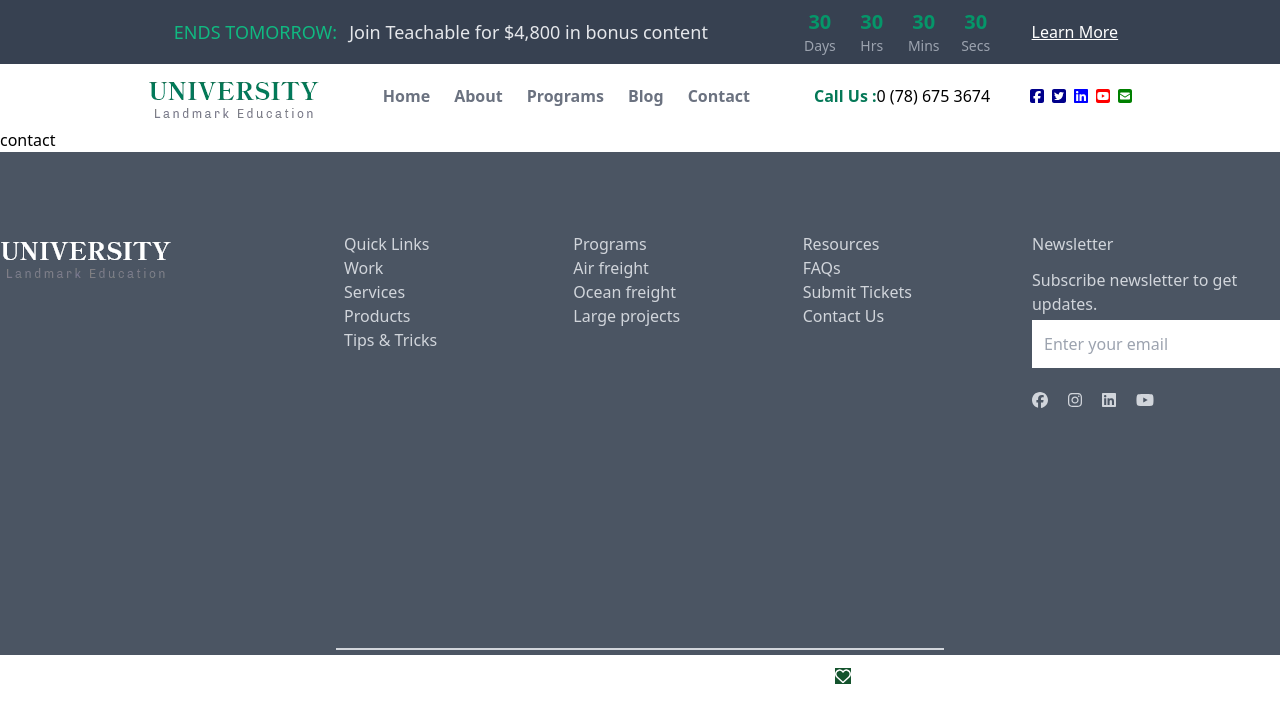
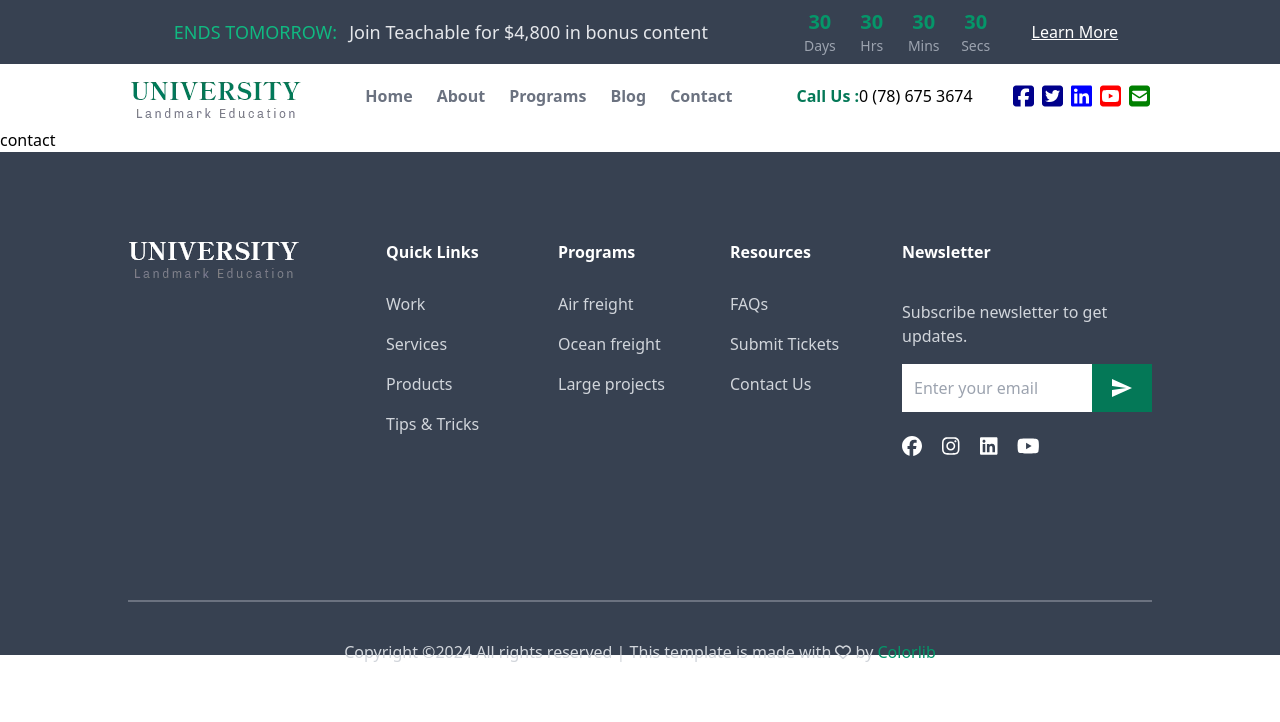
Before and after one commit to Sadam-PK/university-design, a React (Vite) app: page /contact in a window 1280 px wide. Shown: the top 722 px of the page. Built offline with nearby package versions, Linux system fonts and the light colour scheme.

Commit message:
landing page updated

```diff
--- a/src/App.css
+++ b/src/App.css
@@ -6,3 +6,12 @@
   height: 100vh;
   width: 100%;
 }
+
+.background2 {
+  background-image: url("./assets/visit1.jpg");
+  background-size: contain;
+  background-repeat: no-repeat;
+  background-position: right;
+  height: 100vh;
+  width: 100%;
+}
--- a/src/components/AppBar.jsx
+++ b/src/components/AppBar.jsx
@@ -32,7 +32,9 @@ export default function AppBar() {
       </div>
 
       <div>
-        <a href="#" className="text-white underline">Learn More</a>
+        <a href="#" className="text-white underline">
+          Learn More
+        </a>
       </div>
     </div>
   );
--- a/src/components/Footer.jsx
+++ b/src/components/Footer.jsx
@@ -1,21 +1,27 @@
 import { FontAwesomeIcon } from "@fortawesome/react-fontawesome";
 import universityLogo from "../assets/logo_footer.webp";
-import { faFacebook, faInstagram, faYoutube } from "@fortawesome/free-brands-svg-icons";
+import sendButton from "../assets/Icon-send.svg";
+
+import {
+  faFacebook,
+  faInstagram,
+  faYoutube,
+} from "@fortawesome/free-brands-svg-icons";
 import { faLinkedin } from "@fortawesome/free-brands-svg-icons/faLinkedin";
 import { faHeart } from "@fortawesome/free-regular-svg-icons/faHeart";
 
 export default function Footer() {
   return (
     <div
-      className="bg-gray-600  flex flex-col items-center py-20"
+      className="bg-gray-700  flex flex-col items-center py-20 px-32"
       style={{ height: 503 }}
     >
-      <div className="grid grid-cols-12 gap-24 text-gray-300">
+      <div className="grid grid-cols-12 gap-2 text-gray-300">
         <div className="col-span-3">
           <img src={universityLogo} alt="" />
         </div>
-        <div className="col-span-2 ">
-          <h4>Quick Links</h4>
+        <div className="col-span-2 leading-10">
+          <h4 className="text-white font-bold pb-3">Quick Links</h4>
           <ul className="">
             <li>Work</li>
             <li>Services</li>
@@ -23,16 +29,16 @@ export default function Footer() {
             <li>Tips & Tricks</li>
           </ul>
         </div>
-        <div className="col-span-2 ">
-          <h4>Programs</h4>
+        <div className="col-span-2 leading-10">
+          <h4 className="text-white font-bold pb-3">Programs</h4>
           <ul>
             <li>Air freight</li>
             <li>Ocean freight</li>
             <li>Large projects</li>
           </ul>
         </div>
-        <div className="col-span-2 ">
-          <h4>Resources</h4>
+        <div className="col-span-2 leading-10">
+          <h4 className="text-white font-bold pb-3">Resources</h4>
           <ul>
             <li>FAQs</li>
             <li>Submit Tickets</li>
@@ -41,31 +47,43 @@ export default function Footer() {
         </div>
         <div className="col-span-3 ">
           <div>
-            <h4 className="pb-2">Newsletter</h4>
-            <p className="py-1">Subscribe newsletter to get updates.</p>
+            <h4 className="pb-3 text-white font-bold leading-10">Newsletter</h4>
+            <p className="py-4">Subscribe newsletter to get updates.</p>
           </div>
-          <div>
-            <input type="text" placeholder="Enter your email" className="p-3 w-full"/>
+
+          <div className="flex flex-row items-center bg-emerald-700">
+            <div>
+              <input
+                type="text"
+                placeholder="Enter your email"
+                className="p-3 w-full"
+              />
+            </div>
+            <div className="w-20 flex justify-center">
+              <button>
+                <img src={sendButton} alt="send button" className="" />
+              </button>
+            </div>
           </div>
-          <div>
+          <div className="text-white">
             <ul className="flex flex-row space-x-5 py-5">
-              <li>
+              <li className="text-xl">
                 <a href="#">
                   <FontAwesomeIcon icon={faFacebook} />
                 </a>
               </li>
-              <li>
+              <li className="text-xl">
                 <a href="#">
                   <FontAwesomeIcon icon={faInstagram} />
                 </a>
               </li>
-              <li>
+              <li className="text-xl">
                 <a href="#">
                   <FontAwesomeIcon icon={faLinkedin} />
                 </a>
               </li>
-              <li>
-              <a href="#">
+              <li className="text-xl">
+                <a href="#">
                   <FontAwesomeIcon icon={faYoutube} />
                 </a>
               </li>
@@ -73,11 +91,13 @@ export default function Footer() {
           </div>
         </div>
       </div>
-      <div className="border-b-2 py-20 border-gray-300 my-4">
-        <p className="relative inset-x-0 -bottom-32 mx-auto w-max text-white p-2">
+      <div className="border-b-2 w-full py-8 border-gray-500">
+        <p className="relative inset-x-0 -bottom-24 mx-auto w-max text-gray-300 pt-8">
           Copyright ©2024 All rights reserved | This template is made with{" "}
-          <FontAwesomeIcon icon={faHeart} className="bg-green-900" /> by
-          Colorlib
+          <FontAwesomeIcon icon={faHeart} className="" /> by{" "}
+          <a href="#" className="text-emerald-600">
+            Colorlib
+          </a>
         </p>
       </div>
     </div>
--- a/src/components/Header.jsx
+++ b/src/components/Header.jsx
@@ -13,7 +13,10 @@ import {
 
 export default function Header() {
   return (
-    <div className="h-16 flex flex-row justify-center items-center">
+    <div
+      className="h-16 flex flex-row justify-center items-center
+     bg-white top-0 sticky w-full"
+    >
       <div>
         <img src={Logo} alt="Logo" />
       </div>
@@ -41,12 +44,12 @@ export default function Header() {
 
       {/* ----------- contact & social icons --------------- */}
 
-      <div className="flex flex-row">
+      <div className="flex flex-row items-center">
         <a href="#" className="text-emerald-700 font-bold">
           Call Us :
         </a>
         <span className="mr-10">0 (78) 675 3674</span>
-        <ul className="flex flex-row space-x-2">
+        <ul className="flex flex-row space-x-2 text-2xl">
           <li>
             <a href="#">
               <FontAwesomeIcon
--- a/src/features/home/Landing.jsx
+++ b/src/features/home/Landing.jsx
@@ -1,7 +1,19 @@
 import Section1 from "./components/Section1";
+import Section2 from "./components/Section2";
+import Section3 from "./components/Section3";
+import Section4 from "./components/Section4";
+import Section5 from "./components/Section5";
+import Section6 from "./components/Section6";
 
-export default function LandingPage(){
-    return <div>
-        <Section1/>
+export default function LandingPage() {
+  return (
+    <div>
+      <Section1 />
+      <Section2 />
+      <Section3 />
+      <Section4/>
+      {/* <Section5/>
+      <Section6/> */}
     </div>
+  );
 }
--- /dev/null
+++ b/src/features/home/components/Section2.jsx
@@ -0,0 +1,31 @@
+import { Fragment } from "react";
+import about1 from "../../../assets/about1.jpg";
+
+export default function Section2() {
+  return (
+    <div className="grid grid-cols-2 px-28 bg-amber-50">
+      <div className="py-28">
+        <img src={about1} alt="" />
+      </div>
+      <div className="flex flex-col py-24 pl-32 leading-loose">
+        <h2 className="font-bold text-4xl text-gray-700">
+          A COMPREHENSIVE TEACHING APPROACH
+        </h2>
+        <p className=" py-8  text-gray-500 font-bold">
+          Lorem ipsum dolor sit amet, consectetur adipiscing elit. Maecenas
+          felis felis, vulputate sit amet mauris et, semper aliquam ligula.
+          Integer efficitur tellus metus, sed feugiat leo posuere ac. Morbi
+          vitae tincidunt malesuada massa.
+        </p>
+        <p className="  text-gray-500 font-bold">
+          Maecenas felis felis, vulputate sit amet mauris et, semper aliquam
+          ligula. Integer efficitur tellus metus, sed feugiat leo posuere ac.
+          Morbi vitae tincidunt mi, et malesuada massa.
+        </p>
+        <a href="#" className="text-emerald-700 font-bold underline mt-10">
+          Learn more
+        </a>
+      </div>
+    </div>
+  );
+}
--- /dev/null
+++ b/src/features/home/components/Section3.jsx
@@ -0,0 +1,55 @@
+import blog1 from "../../../assets/blog1.jpg";
+import blog2 from "../../../assets/blog2.jpg";
+
+export default function Section3() {
+  return (
+    <div className="w-10/12 flex flex-col justify-between  mx-auto py-10">
+      <div className="w-8/12  mx-auto text-center text-gray-600 py-10">
+        <h2 className="font-bold">PROGRAMS WE OFFER</h2>
+        <p className="font-bold">
+          Maecenas felis felis, vulputate sit amet mauris et, semper aliquam
+          ligula. Integer efficitur tellus metus, sed feugiat leo posuere ac.
+          Morbi vitae tincidunt mi, et malesuada massa.
+        </p>
+      </div>
+      <div className="flex flex-row justify-center gap-5">
+        <div className="to-blue-400 p-5 border-gray-200 border-2">
+          <div>
+            <img src={blog1} alt="" width="" />
+          </div>
+          <div className="flex flex-col p-5">
+            <h2 className=" text-gray-700 hover:text-emerald-600 font-bold text-xl">
+              Facilty of Science
+            </h2>
+            <p>
+              Integer efficitur tellus metus, sed feugiat leo posuere ac. Morbi
+              vitae tincidunt mi, et malesuada massa. Sed blandit placerat elit
+              sit amet condimentum.
+            </p>
+            <a href="#" className="underline text-emerald-600">
+              Learn More
+            </a>
+          </div>
+        </div>
+        <div className="p-5  border-gray-200 border-2">
+          <div>
+            <img src={blog2} alt="" width="" />
+          </div>
+          <div className="flex flex-col p-5">
+            <h2 className=" text-gray-700 hover:text-emerald-600 font-bold text-xl">
+              Faculty of Arts
+            </h2>
+            <p>
+              Integer efficitur tellus metus, sed feugiat leo posuere ac. Morbi
+              vitae tincidunt mi, et malesuada massa. Sed blandit placerat elit
+              sit amet condimentum.
+            </p>
+            <a href="#" className="underline text-emerald-600">
+              Learn More
+            </a>
+          </div>
+        </div>
+      </div>
+    </div>
+  );
+}
--- /dev/null
+++ b/src/features/home/components/Section4.jsx
@@ -0,0 +1,88 @@
+import { faFortAwesome } from "@fortawesome/free-brands-svg-icons";
+import {
+  faForward,
+  faForwardFast,
+  faForwardStep,
+} from "@fortawesome/free-solid-svg-icons";
+import { faFastForward } from "@fortawesome/free-solid-svg-icons/faFastForward";
+import { faStepForward } from "@fortawesome/free-solid-svg-icons/faStepForward";
+import { FontAwesomeIcon } from "@fortawesome/react-fontawesome";
+
+export default function Section4() {
+  return (
+    <div className="flex flex-row ">
+      {/* ---------- left side of section */}
+      <div className="px-10 w-full bg-gray-50">
+        <h2 className="py-5">ESSENTIAL RESOURCES</h2>
+        <p>
+          Maecenas felis felis, vulputate sit amet mauris et, semper aliquam
+          ligula. <br />
+          Integer efficitur tellus metus, sed feugiat leo posuere.
+        </p>
+        {/* ---------- mini divs ----------- */}
+
+        <div
+          className="flex flex-row border-2 border-gray-200 p-5 mt-5
+         hover:bg-emerald-200"
+        >
+          <div className="flex flex-col">
+            <h2 className="font-bold">First year students</h2>
+            <p className="py-3">
+              Integer efficitur tellus metus, sed feugiat leo posuere ac. Morbi
+              vitae tincidunt mi, et malesuada massa.
+            </p>
+          </div>
+          <div className="w-20 h-auto flex justify-center items-center">
+            <FontAwesomeIcon
+              icon={faForward}
+              className="border-2 border-emerald-500 transition duration-500
+               text-emerald-500 hover:text-white rounded-full p-5 hover:bg-emerald-500"
+            />
+          </div>
+        </div>
+
+        <div
+          className="flex flex-row border-2 border-gray-200 p-5 mt-5
+         hover:bg-emerald-200"
+        >
+          <div className="flex flex-col">
+            <h2 className="font-bold">Tuition & fees</h2>
+            <p className="py-3">
+              Integer efficitur tellus metus, sed feugiat leo posuere ac. Morbi
+              vitae tincidunt mi, et malesuada massa.
+            </p>
+          </div>
+          <div className="w-20 h-auto flex justify-center items-center">
+            <FontAwesomeIcon
+              icon={faForward}
+              className="border-2 border-emerald-500 transition duration-500
+               text-emerald-500 hover:text-white rounded-full p-5 hover:bg-emerald-500"
+            />
+          </div>
+        </div>
+
+        <div
+          className="flex flex-row border-2 border-gray-200 p-5 mt-5
+         hover:bg-emerald-200"
+        >
+          <div className="flex flex-col">
+            <h2 className="font-bold">International students</h2>
+            <p className="py-3">
+              Integer efficitur tellus metus, sed feugiat leo posuere ac. Morbi
+              vitae tincidunt mi, et malesuada massa.
+            </p>
+          </div>
+          <div className="w-20 h-auto flex justify-center items-center">
+            <FontAwesomeIcon
+              icon={faForward}
+              className="border-2 border-emerald-500 transition duration-500
+               text-emerald-500 hover:text-white rounded-full p-5 hover:bg-emerald-500"
+            />
+          </div>
+        </div>
+      </div>
+      {/* ------ background ------- */}
+      <div className="background2" />
+    </div>
+  );
+}
--- /dev/null
+++ b/src/features/home/components/Section5.jsx
@@ -0,0 +1,7 @@
+export default function Section5(){
+    return(
+        <div>
+            section 5
+        </div>
+    )
+}
--- /dev/null
+++ b/src/features/home/components/Section6.jsx
@@ -0,0 +1,7 @@
+export default function Section6(){
+    return(
+        <div>
+            section 6
+        </div>
+    )
+}
```
